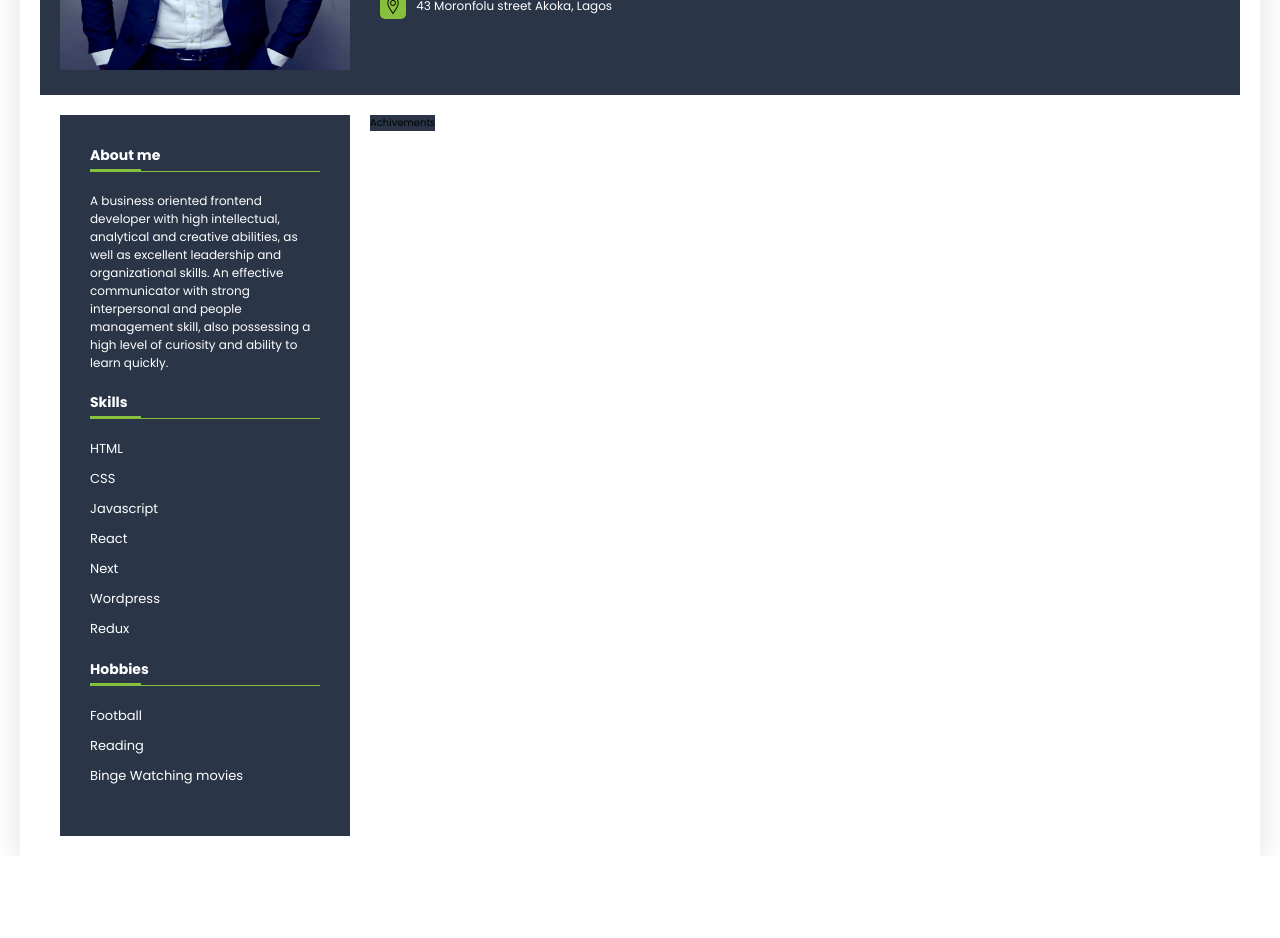
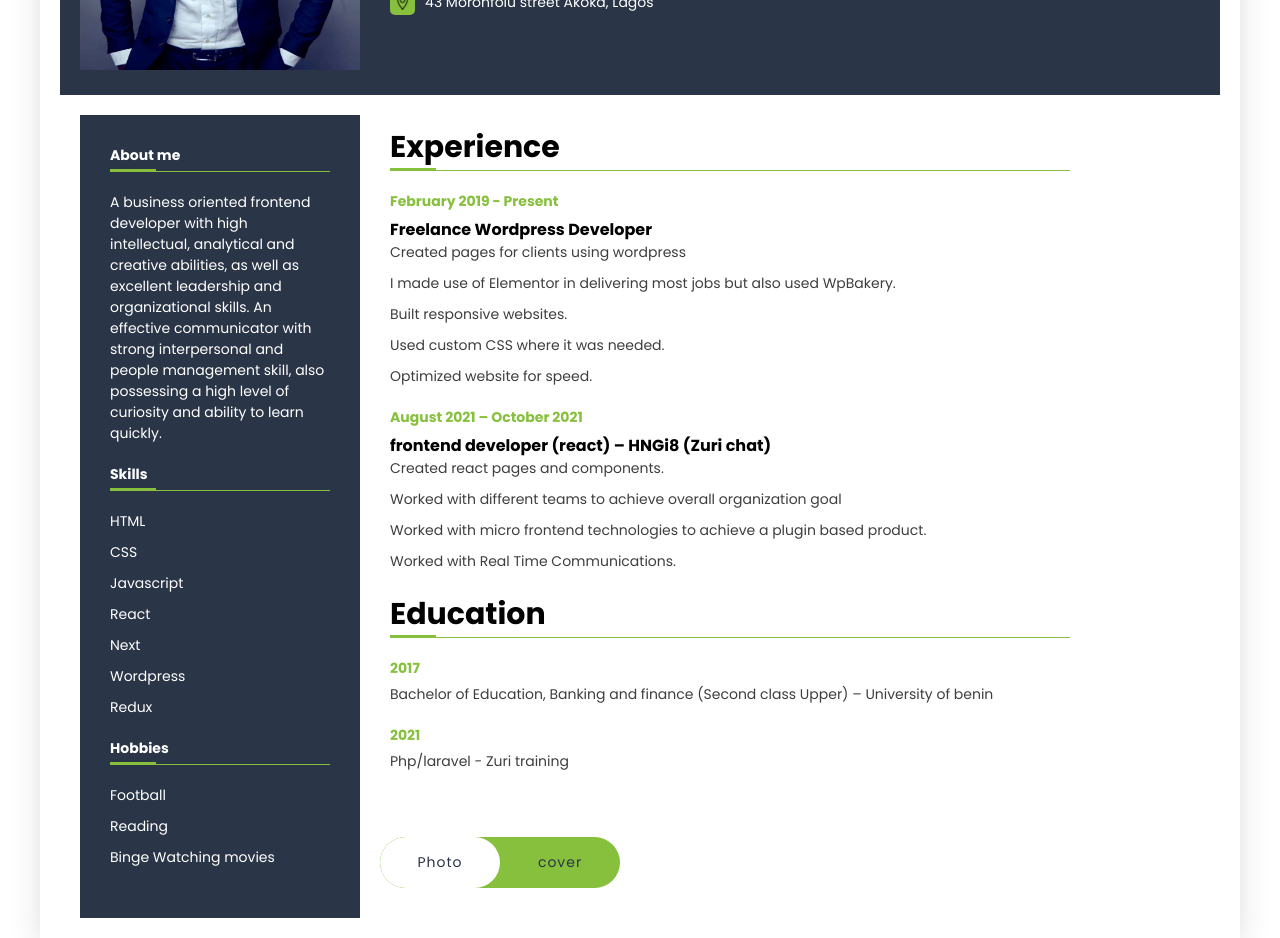
Before and after one commit to odizee/odizee-cv, a React (Create React App) app: page / in a window 1280 px wide. Shown: the part 220-1158 px from the top of the page. Before the commit the page ends 1076 px from the top, so only its background shows below. Built offline with nearby package versions, Linux system fonts and the light colour scheme.

Commit message:
finished desktop layout

```diff
--- a/src/App.js
+++ b/src/App.js
@@ -2,7 +2,15 @@ import Header from "./components/Header";
 import "./App.scss";
 import Background from "./components/Background";
 import Achivements from "./components/Achivements";
+import { useState } from "react";
+import Cover from "./components/Cover";
 function App() {
+  const [toggle, setToggle] = useState(true);
+
+  const handleToggle = () => {
+    setToggle(!toggle);
+    console.log(toggle);
+  };
   return (
     <div className="App">
       <Header />
@@ -11,7 +19,15 @@ function App() {
           <Background />
         </div>
         <div className="app-achievment">
-          <Achivements />
+          {toggle ? <Achivements /> : <Cover />}
+          <div onClick={handleToggle}>
+            <div className="switch-button">
+              <input className="switch-button-checkbox" type="checkbox"></input>
+              <label className="switch-button-label" for="">
+                <span className="switch-button-label-span">Photo</span>
+              </label>
+            </div>
+          </div>
         </div>
       </div>
     </div>
--- a/src/App.scss
+++ b/src/App.scss
@@ -1,4 +1,5 @@
 * {
+    box-sizing: border-box;
     margin: 0;
     padding: 0;
 }
@@ -13,6 +14,8 @@ body {
     margin: auto;
     padding: 2rem;
     box-shadow: rgba(100, 100, 111, 0.2) 0px 7px 29px 0px;
+    height: 100%;
+
 }
 
 h2 {
@@ -28,11 +31,16 @@ h4 {
 }
 
 p {
-    font-size: 1.2rem;
+    font-size: 1.4rem;
 }
 
 li {
-    font-size: 1.3rem;
+    font-size: 1.4rem;
+}
+
+.App {
+    min-height: 100%;
+    position: relative;
 }
 
 .main {
@@ -41,14 +49,88 @@ li {
 
 .app-achievment {
     margin: 2rem;
+    width: 70rem;
 }
 
 .app-background {
     display: fixed;
-    width: 23rem;
+    width: 28rem;
     background: #2A3547;
     padding: 3rem;
     margin-left: 2rem;
     margin-top: 2rem;
 
 }
+
+
+.switch-button {
+  background: #87C03D;
+  border-radius: 30px;
+  overflow: hidden;
+  width: 24rem;
+  text-align: center;
+  font-size: 1.4rem;
+  letter-spacing: 1px;
+  color: #2A3547;
+  position: relative;
+  padding-right: 12rem;
+  position: absolute;
+  bottom: 30px;
+
+
+  &:before {
+    content: "cover";
+    position: absolute;
+    top: 0;
+    bottom: 0;
+    right: 0;
+    width: 12rem;
+    display: flex;
+    align-items: center;
+    justify-content: center;
+    z-index: 3;
+    pointer-events: none;
+  }
+
+  &-checkbox {
+    cursor: pointer;
+    position: absolute;
+    top: 0;
+    left: 0;
+    bottom: 0;
+    width: 100%;
+    height: 100%;
+    opacity: 0;
+    z-index: 2;
+
+    &:checked + .switch-button-label:before {
+      transform: translateX(120px);
+      transition: transform 300ms linear;
+    }
+
+    & + .switch-button-label {
+      position: relative;
+      padding: 15px 0;
+      display: block;
+      user-select: none;
+      pointer-events: none;
+
+      &:before {
+        content: "";
+        background: #fff;
+        height: 100%;
+        width: 100%;
+        position: absolute;
+        left: 0;
+        top: 0;
+        border-radius: 30px;
+        transform: translateX(0);
+        transition: transform 300ms;
+      }
+
+      .switch-button-label-span {
+        position: relative;
+      }
+    }
+  }
+}
--- a/src/components/Achivements.js
+++ b/src/components/Achivements.js
@@ -1,5 +1,56 @@
 const Achivements = () => {
-  return <div className="achievement">Achivements</div>;
+  return (
+    <div className="achievement">
+      <div className="experience">
+        <h2>Experience</h2>
+        <hr />
+        <div className="experience__wordpress">
+          <h4>February 2019 - Present</h4>
+          <h3>Freelance Wordpress Developer</h3>
+          <ul>
+            <li>Created pages for clients using wordpress</li>
+            <li>
+              I made use of Elementor in delivering most jobs but also used
+              WpBakery.
+            </li>
+            <li>Built responsive websites.</li>
+            <li>Used custom CSS where it was needed.</li>
+            <li>Optimized website for speed.</li>
+          </ul>
+        </div>
+        <div className="experience__hngi">
+          <h4>August 2021 – October 2021</h4>
+          <h3>frontend developer (react) – HNGi8 (Zuri chat)</h3>
+          <ul>
+            <li>Created react pages and components.</li>
+            <li>
+              Worked with different teams to achieve overall organization goal
+            </li>
+            <li>
+              Worked with micro frontend technologies to achieve a plugin based
+              product.
+            </li>
+            <li>Worked with Real Time Communications.</li>
+          </ul>
+        </div>
+      </div>
+      <div className="education">
+        <h2>Education</h2>
+        <hr />
+        <div className="education__uniben">
+          <h4>2017</h4>
+          <p>
+            Bachelor of Education, Banking and finance (Second class Upper) –
+            University of benin
+          </p>
+        </div>
+        <div className="education__zuri">
+          <h4>2021</h4>
+          <p>Php/laravel - Zuri training</p>
+        </div>
+      </div>
+    </div>
+  );
 };
 
 export default Achivements;
--- /dev/null
+++ b/src/components/Cover.js
@@ -0,0 +1,55 @@
+import React from "react";
+
+const Cover = () => {
+  return (
+    <div className="cover">
+      <h3>Dear Recruiter,</h3>
+      <p>
+        I am a dynamic, energetic and performance-driven Frontend developer with
+        over two years’ experience. I am enthusiastic, goal oriented and
+        confident in achieving tasks and organisational objectives. In 2017, I
+        completed a Bachelor of Science degree in Banking and Finance at the
+        University of Benin, Benin City.
+      </p>
+      <p>
+        I have had experience in developing web pages as a freelancer, using
+        WordPress and related tools. I make sure all my pages are responsive and
+        optimized before delivering.
+      </p>
+      <p>
+        I have previously interned with HNG and came out as a finalist in the
+        just concluded internship. I interned as a frontend developer (React). I
+        played a major role as a code merger for the frontend sub group in my
+        team, making sure that codes are carefully looked at before merged into
+        the team’s Github repository. I made use of technologies like micro
+        frontends (Single SPA).
+      </p>
+      <p>
+        These experiences have helped me develop core skill set in HTML,
+        Javascript, CSS, React development, Redux, Webpack, Styled Components,
+        SCSS, GIT, interpersonal and team-working skills. It has also enhanced
+        my verbal and written communication skills. Moreover, I have excellent
+        leadership, technical and analytical skills. I am very keen to leverage
+        the opportunities present in the world of frontend development and the
+        software development and I am certain I would make a valuable addition
+        to your organisation. The knowledge and skills built up during my time
+        in HNG/Zuri makes me a right candidate.
+      </p>
+      <p>
+        I am confident that I can bring an outstanding level of success with me
+        to your organisation and help you build upon your reputation. With my
+        expertise, I believe my contribution will have an immediate impact in
+        your organization.
+      </p>
+      <p>
+        I would welcome the opportunity to discuss my candidacy further. I thank
+        you for your time and consideration.
+      </p>
+      <p>
+        Yours faithfully, <br /> Odiri Ighogboja
+      </p>
+    </div>
+  );
+};
+
+export default Cover;
--- a/src/components/styles/CompStyle.scss
+++ b/src/components/styles/CompStyle.scss
@@ -54,7 +54,7 @@
             img {
                 background: #87C03D;
                 padding: .5rem;
-                width: 5%;
+                width: 8%;
                 border-radius: 5px;
             }
         }
@@ -62,7 +62,7 @@
 
 }
 
-.background {
+.background, .education, .experience {
 
     h4 {
         color: #fff;
@@ -103,5 +103,29 @@
 }
 
 .achievement {
-    background-color: #2A3547;
+    // background-color: #2A3547;
+    padding: 1rem;
+
+    .education, .experience {
+
+        h4 {
+            color: #87C03D;
+        }
+
+        li, p {
+            color: rgb(62, 62, 62);
+        }
+    }
 }
+
+.cover {
+
+    h3 {
+        margin-bottom: 1rem;
+    }
+
+    p {
+        margin-bottom: 1rem;
+        word-break: break-all;
+    }
+}
```
